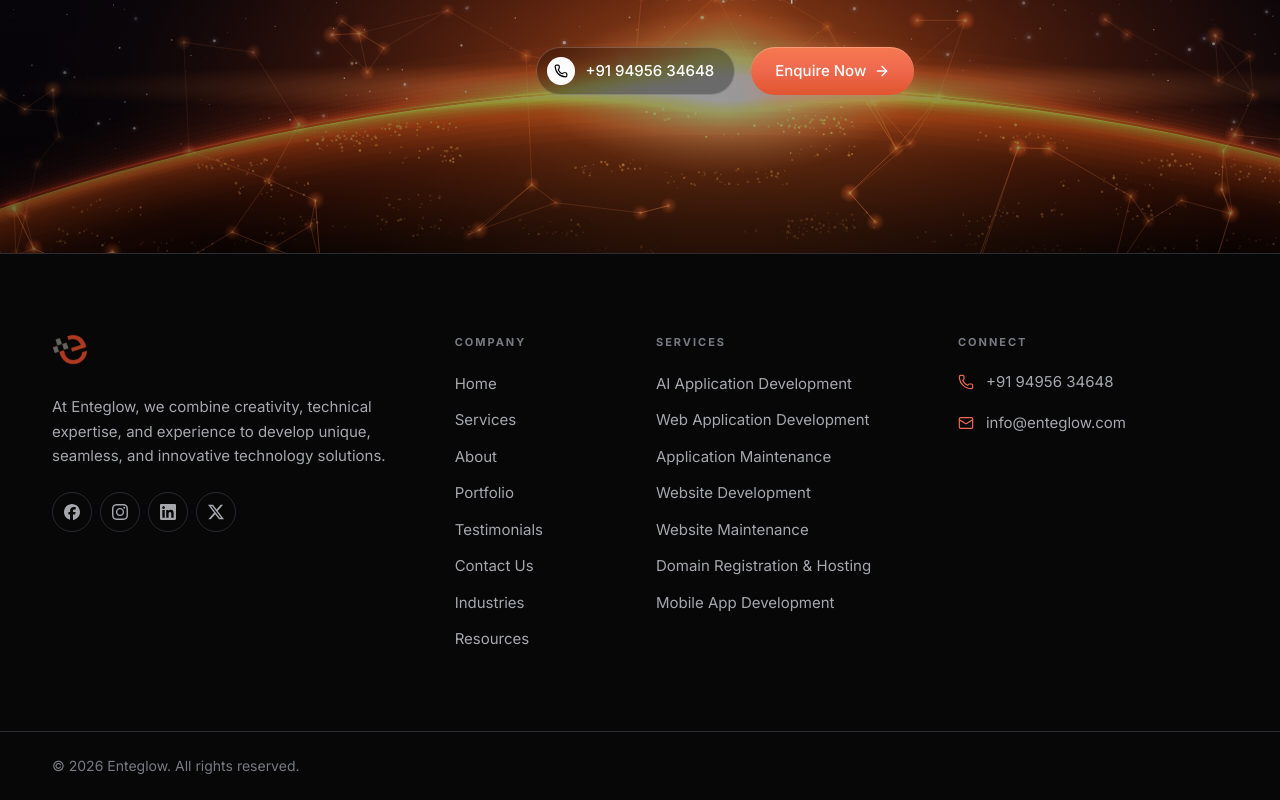
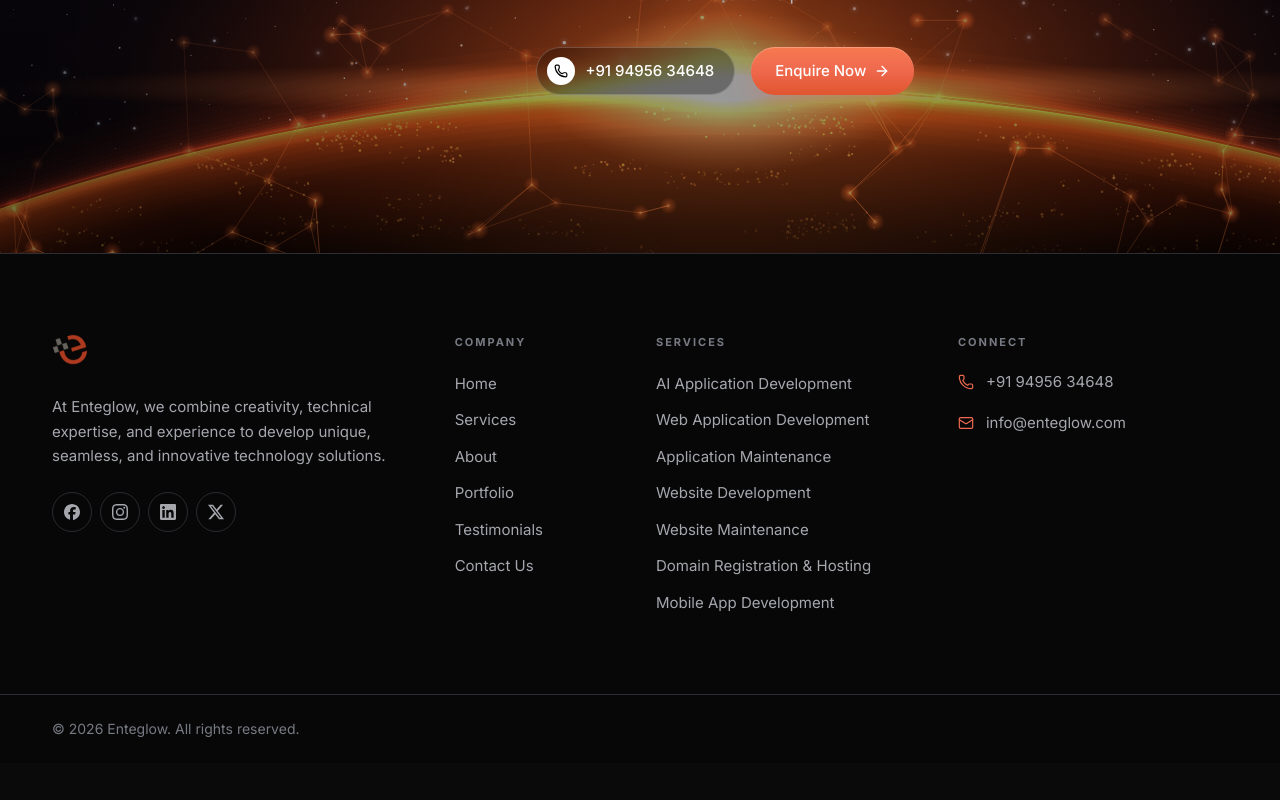
Before and after one commit to aneeshenteglow/enteglow-site, a Next.js app: page / in a window 1280 px wide. Shown: the part 6479-7279 px from the top of the page. After the commit the page ends 7242 px from the top, so only its background shows below. Built offline with nearby package versions, Linux system fonts and the light colour scheme; a web font is replaced by a local one.

Commit message:
18-11-2025 commit

```diff
--- a/src/app/_home/components/HomeFooter.tsx
+++ b/src/app/_home/components/HomeFooter.tsx
@@ -1,7 +1,7 @@
 import React from 'react';
 import Link from 'next/link';
 import { Mail, Phone } from 'lucide-react';
-import { contact, footerServices, homeNav, secondaryNav } from '../data/homeContent';
+import { contact, footerServices, homeNav } from '../data/homeContent';
 import { socialLinks } from '../data/socialLinks';
 import { Container, LogoLockup } from './primitives';
 
@@ -9,7 +9,6 @@ const companyLinks = [
   ...homeNav.filter((l) => l.href !== '/contact'),
   { href: '/#testimonials', label: 'Testimonials' },
   ...homeNav.filter((l) => l.href === '/contact'),
-  ...secondaryNav,
 ];
 
 const linkClass = 'text-[15px] text-mist-500 transition-colors duration-160 hover:text-mist-100';
--- a/src/app/_home/data/homeContent.ts
+++ b/src/app/_home/data/homeContent.ts
@@ -36,12 +36,6 @@ export const homeNav: NavItem[] = [
   { href: '/about', label: 'About' },
   { href: '/projects', label: 'Portfolio' },
   { href: '/contact', label: 'Contact Us' },
-];
-
-// Existing pages that left the main navigation stay reachable from the footer.
-export const secondaryNav: NavItem[] = [
-  { href: '/industries', label: 'Industries' },
-  { href: '/process', label: 'Resources' },
 ];
 
 export const servicesMenu: NavItem[] = [
```
